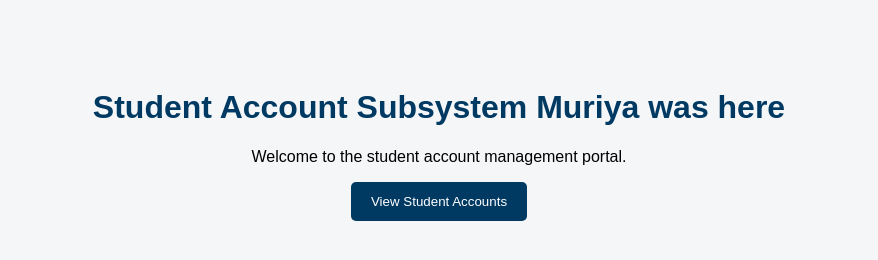
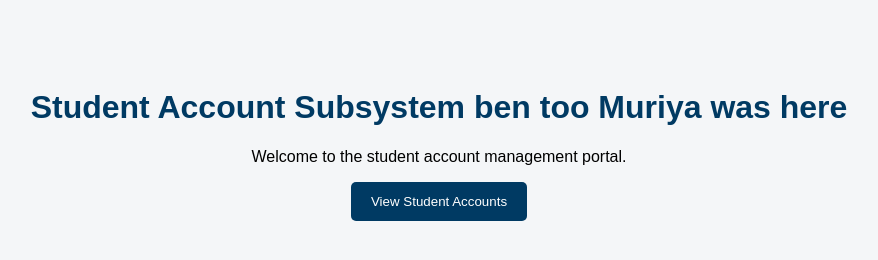
Before and after one commit to useableoyster/Team-Three-Student-Account-Subsystem, a plain HTML site: page index.html in a window 1280 px wide. Shown: the whole page, without its empty margins (201-1079 px from the left). Drawn offline with Linux system fonts and the light colour scheme.

Commit message:
Update heading text in index.html
ben test

```diff
--- a/index.html
+++ b/index.html
@@ -7,7 +7,7 @@
     <link rel="stylesheet" href="style.css">
 </head>
 <body>
-    <h1>Student Account Subsystem Muriya was here</h1>
+    <h1>Student Account Subsystem ben too Muriya was here</h1>
     <p>Welcome to the student account management portal.</p>
 
     <button onclick="alert('Website is working!')">
```
